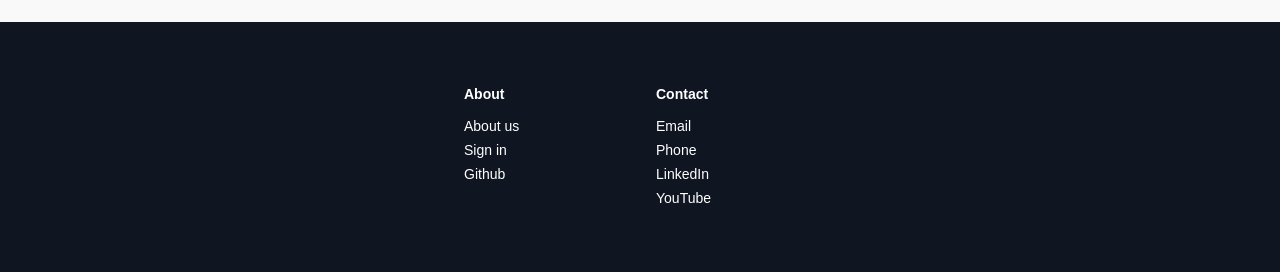
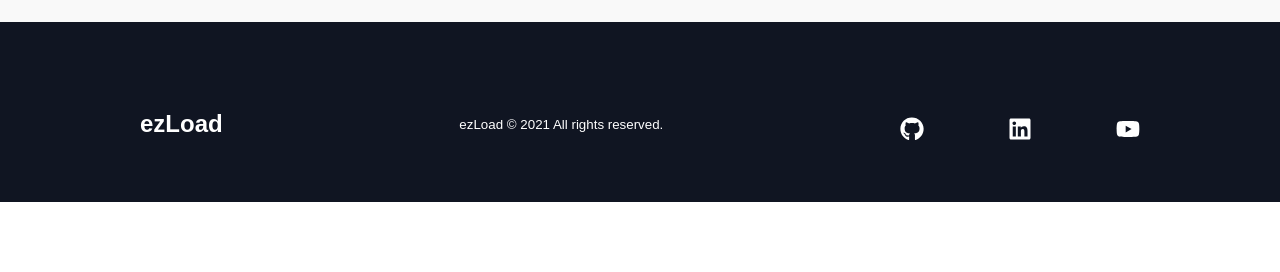
Before and after one commit to gurvick/ezLoad, a React (Create React App) app: page / in a window 1280 px wide. Shown: the part 4158-4430 px from the top of the page. After the commit the page ends 4360 px from the top, so only its background shows below. Built offline with nearby package versions, Linux system fonts and the light colour scheme; a web font is replaced by a local one.

Commit message:
removed footer text

```diff
--- a/src/components/Footer/FooterElements.js
+++ b/src/components/Footer/FooterElements.js
@@ -13,57 +13,6 @@ export const FooterWrap = styled.div`
   align-items: center;
   max-width: 1100px;
   margin: 0 auto;
-`
-
-export const FooterLinksContainer = styled.div`
-  display: flex;
-  justify-content: center;
-
-  @media screen and (max-width: 820px) {
-    padding-top: 32px;
-  }
-`
-
-export const FooterLinksWrapper = styled.div`
-  display: flex;
-
-  @media screen and (max-width: 820px) {
-    flex-direction: column;
-  }
-`
-
-export const FooterLinkItems = styled.div`
-  display: flex;
-  flex-direction: column;
-  align-items: flex-start;
-  margin: 16px;
-  text-align: left;
-  width: 160px;
-  box-sizing: border-box;
-  color: #fff;
-
-  @media screen and (max-width: 420px) {
-    margin: 0;
-    padding: 10px;
-    width: 100px;
-  }
-`
-
-export const FooterLinkTitle = styled.h1`
-  font-size: 14px;
-  margin-bottom: 16px;
-`
-
-export const FooterLink = styled(Link)`
-  color: #fff;
-  text-decoration: none;
-  margin-bottom: 0.5rem;
-  font-size: 14px;
-
-  &:hover {
-    color: #01bf71;
-    transition: 0.3s ease-out;
-  }
 `
 
 export const SocialMedia = styled.section`
--- a/src/components/Footer/index.js
+++ b/src/components/Footer/index.js
@@ -3,11 +3,6 @@ import { FaLinkedin, FaGithub, FaYoutube } from 'react-icons/fa'
 import {
   FooterContainer,
   FooterWrap,
-  FooterLinksContainer,
-  FooterLinksWrapper,
-  FooterLinkItems,
-  FooterLinkTitle,
-  FooterLink,
   SocialMedia,
   SocialMediaWrap,
   SocialLogo,
@@ -20,23 +15,6 @@ const Footer = () => {
   return (
     <FooterContainer>
       <FooterWrap>
-        <FooterLinksContainer>
-          <FooterLinksWrapper>
-            <FooterLinkItems>
-              <FooterLinkTitle>About</FooterLinkTitle>
-              <FooterLink to='/'>About us</FooterLink>
-              <FooterLink to='/signin'>Sign in</FooterLink>
-              <FooterLink to='/'>Github</FooterLink>
-            </FooterLinkItems>
-            <FooterLinkItems>
-              <FooterLinkTitle>Contact</FooterLinkTitle>
-              <FooterLink to='/'>Email</FooterLink>
-              <FooterLink to='/'>Phone</FooterLink>
-              <FooterLink to='/'>LinkedIn</FooterLink>
-              <FooterLink to='/'>YouTube</FooterLink>
-            </FooterLinkItems>
-          </FooterLinksWrapper>
-        </FooterLinksContainer>
         <SocialMedia>
           <SocialMediaWrap>
             <SocialLogo to='/'>ezLoad</SocialLogo>
```
Also changed, not shown: 1 other file (tests, documents, lock files or other folders).
